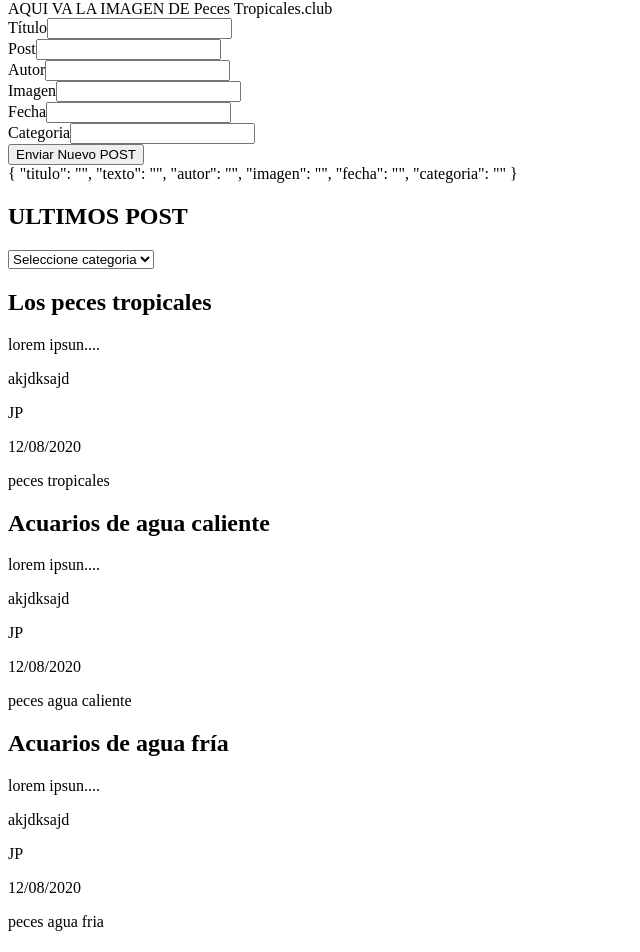
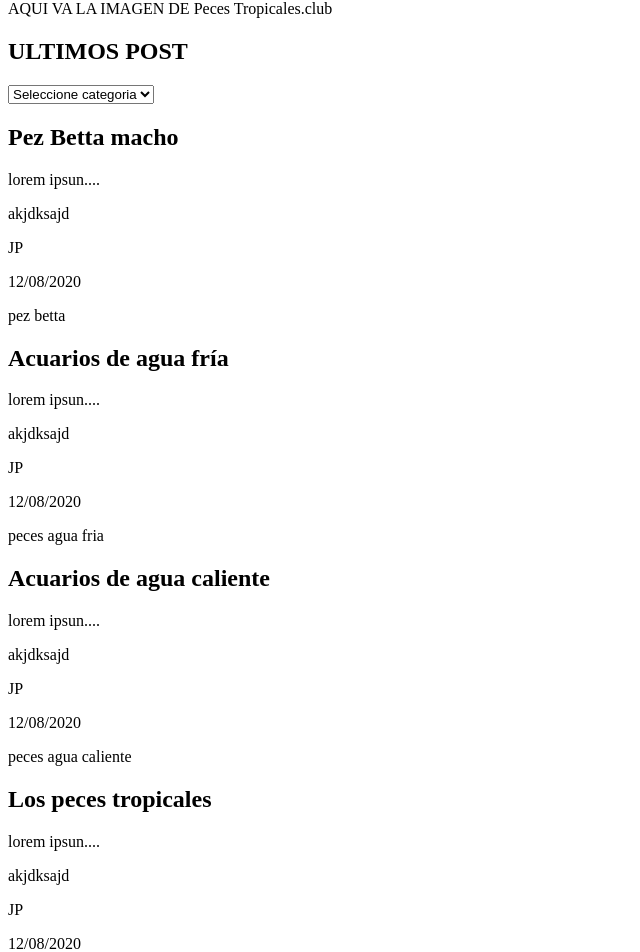
Before and after one commit to JPfstack/blog, an Angular app: page /blog in a window 1280 px wide. Shown: the part 44-996 px from the top of the page, without its empty margins (0-640 px from the left). Built offline with nearby package versions, Linux system fonts and the light colour scheme.

Commit message:
Creación del routing outlet y selector de categorias.

```diff
--- a/src/app/app.component.html
+++ b/src/app/app.component.html
@@ -1,10 +1,13 @@
-<nav>
-  <div><img src="" alt="">LOGO</div>
-  <a href="">BLOG</a>
-  <a href="">NUEVO POST</a>
-  <a href="">WEB</a>
-</nav>
+<div class="contenedor">
+  <nav>
+    <div><img src="" alt="">LOGO</div>
+    <a [routerLink]="['/blog']">BLOG</a>
+    <a [routerLink]="['/new']">NUEVO POST</a>
+    <a href="https://www.pecestropicales.club" target="_blank" alt="Esta es mi página WEB">WEB</a>
+  </nav>
 
-<div><img src="" alt="">AQUI VA LA IMAGEN DE Peces Tropicales.club</div>
-<app-formulario></app-formulario>
-<router-outlet> </router-outlet>
+  <div><img src="" alt="">AQUI VA LA IMAGEN DE Peces Tropicales.club</div>
+  <router-outlet> </router-outlet>
+
+
+</div>
--- a/src/app/componentes/blog/blog.component.html
+++ b/src/app/componentes/blog/blog.component.html
@@ -2,10 +2,7 @@
 
 <select (change)="onChangeCat($event)">
     <option value="todas">Seleccione categoria</option>
-    <option value="peces tropicales">Peces tropicales</option>
-    <option value="peces agua caliente">Peces agua caliente</option>
-    <option value="peces agua fria">Peces agua fría</option>
-    <option value="pez betta">Pez Betta</option>
+    <option *ngFor="let cat of arrPost" [value]="cat.categoria">{{cat.categoria}}</option>
 </select>
 <div>
     <div *ngFor="let art of arrPost">
--- a/src/app/componentes/blog/blog.component.ts
+++ b/src/app/componentes/blog/blog.component.ts
@@ -18,7 +18,7 @@ export class BlogComponent implements OnInit {
 
   ngOnInit(): void {
 
-    this.arrPost = this.blogService.getAllPost();
+    this.arrPost = this.blogService.getAllPost().reverse();
   }
 
   async onChangeCat($event) {
```
Also changed, not shown: src/app/imagenes/Peces Tropicales.png (added), src/app/imagenes/PecesTropicales.club.png (added).
